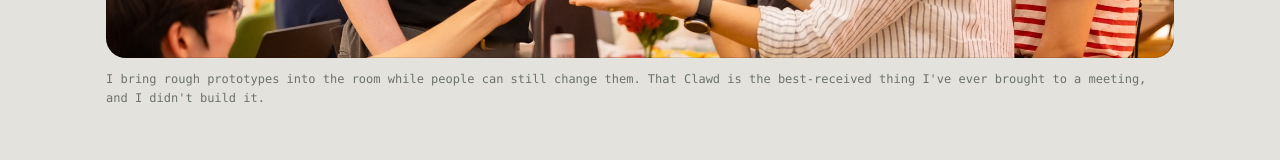
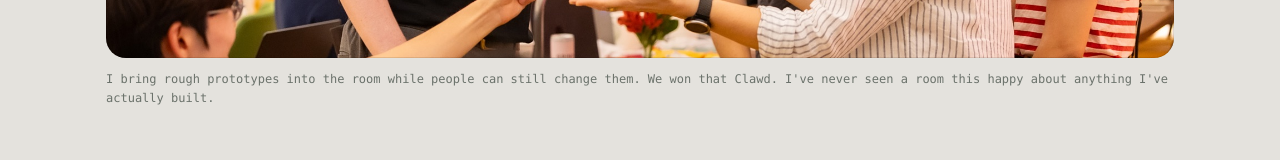
Before and after one commit to ElliotJLT/elliot-os, a Next.js app: page / in a window 1280 px wide. Shown: the part 10015-10175 px from the top of the page. Built offline with nearby package versions, Linux system fonts and the light colour scheme; no server answers.

Commit message:
Home: we won the Clawd
Co-Authored-By: Claude Opus 5.5 (1M context) <noreply@anthropic.com>

```diff
--- a/app/page.tsx
+++ b/app/page.tsx
@@ -197,8 +197,8 @@ export default async function Home() {
           </div>
           <figcaption>
             I bring rough prototypes into the room while people can still
-            change them. That Clawd is the best-received thing I&apos;ve ever
-            brought to a meeting, and I didn&apos;t build it.
+            change them. We won that Clawd. I&apos;ve never seen a room this
+            happy about anything I&apos;ve actually built.
           </figcaption>
         </figure>
       </Reveal>
```
